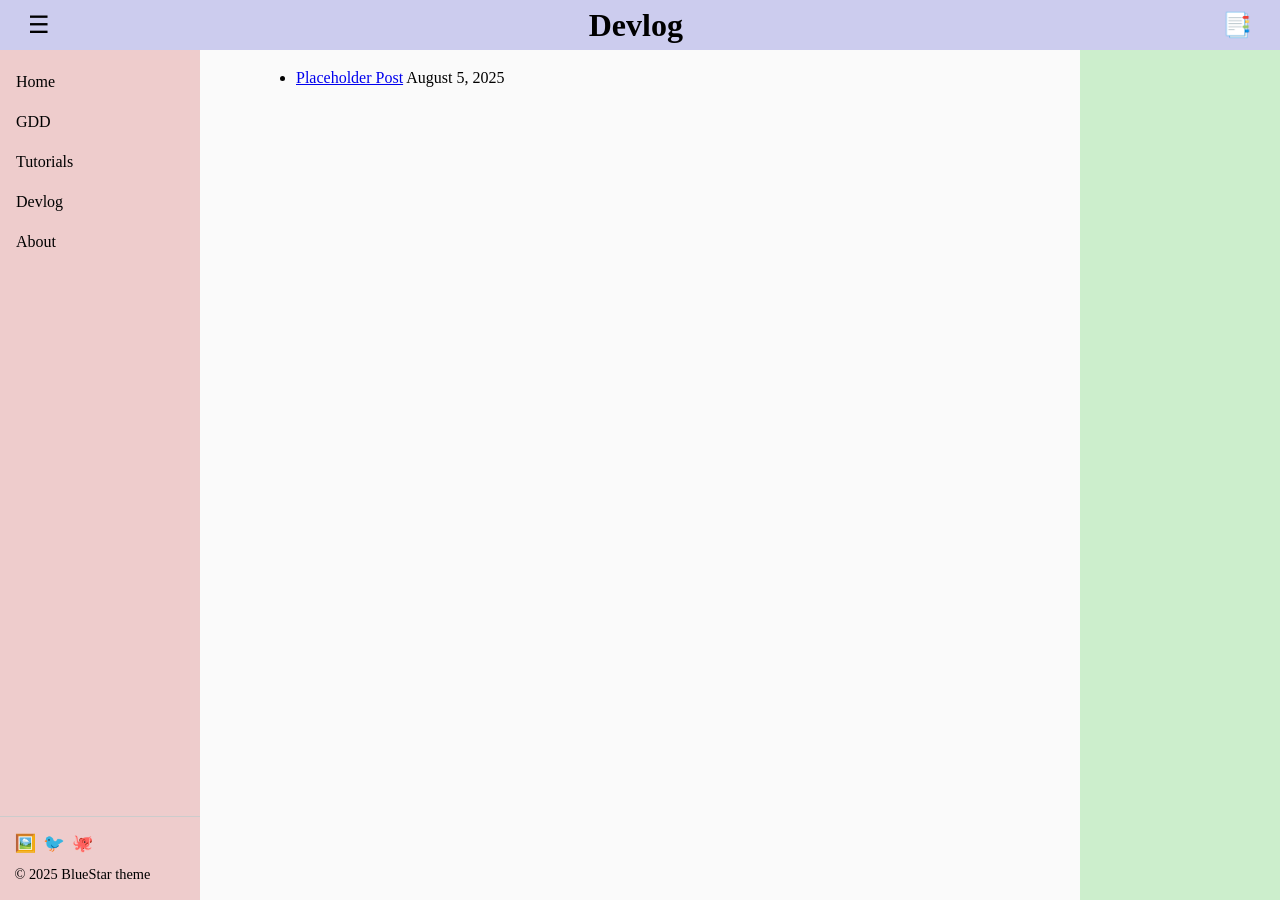
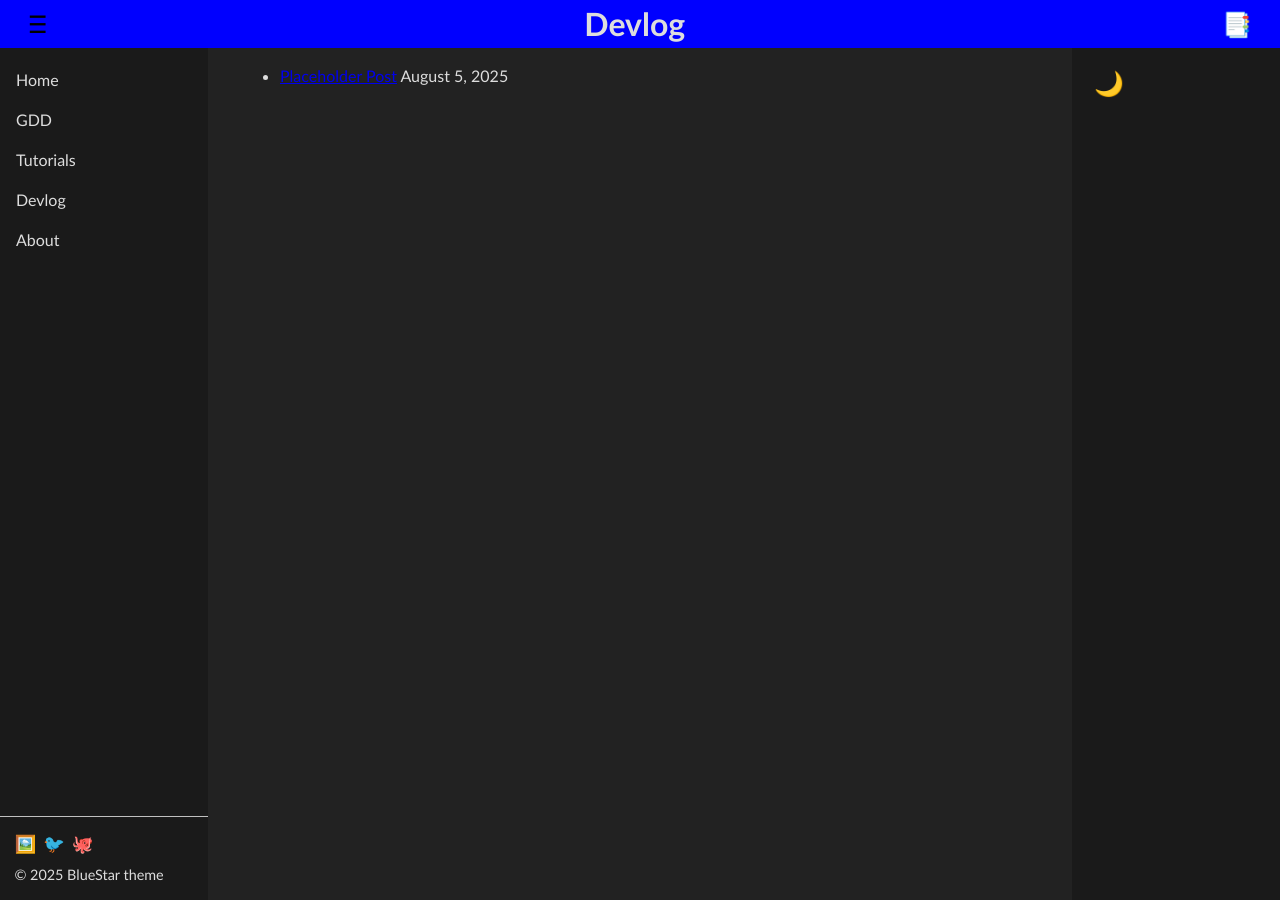
Before and after one commit to BlueStar03/theme, a Jekyll site: the page built from posts.md, in a window 1280 px wide. Built offline with Jekyll 4.4.1, drawn with Linux system fonts in a browser that asks for light colours.

Commit message:
dark mode

```diff
--- a/_includes/right-panel.html
+++ b/_includes/right-panel.html
@@ -1,9 +1,15 @@
 <!-- _includes/right-panel.html -->
 <div class="right-panel" id="rightPanel">
   <aside>
-<!-- Table of Contents container -->
-<nav class="toc">
-  <ul id="toc-list"></ul>
-</nav>
+
+    <!-- Theme toggle button -->
+    <button id="theme-toggle" class="theme-toggle" aria-label="Toggle light/dark theme">
+      🌙
+    </button>
+
+    <!-- Table of Contents container -->
+    <nav class="toc">
+      <ul id="toc-list"></ul>
+    </nav>
   </aside>
 </div>
--- a/_includes/scripts.html
+++ b/_includes/scripts.html
@@ -1,2 +1,3 @@
-<script src="{{ '/assets/js/panel-toggle.js' | relative_url }}"></script>
-<script src="{{ '/assets/js/toc.js'          | relative_url }}"></script>
+<script src="{{ '/assets/js/panel-toggle.js'  | relative_url }}"></script>
+<script src="{{ '/assets/js/toc.js'           | relative_url }}"></script>
+<script src="{{ '/assets/js/theme-toggle.js'  | relative_url }}"></script>
--- a/assets/css/style.css
+++ b/assets/css/style.css
@@ -1,60 +1,66 @@
-/* --------------------------------------------------------------------------
-   Basic Reset
-   -------------------------------------------------------------------------- */
-/*
-  Josh's Custom CSS Reset
-  https://www.joshwcomeau.com/css/custom-css-reset/
-*/
+/* =========================
+   Theme Colors (Dark/Light)
+   ========================= */
+:root {
+  --text-font: 'Calibri', Tahoma, Geneva, Verdana, sans-serif;
+  --mono-font: Consolas, 'Courier New', Courier, monospace;
 
-*, *::before, *::after {
-  box-sizing: border-box;
+  --font-size: 16px;
+  --panel-width: 13em;
+  --accent-color: blue ;
+  --content-max: 66.67em;
+
+  --bg-color: #222;
+  --bg-color2: #1a1a1a;
+  --text-color: #dddddd;
+  --text-color2: #aaaaaa;
+  --line-color: #444444;
+  --link-color: cornflowerblue;
+  --hover-color: #add8e6;
+
+  --accent-color2: cornflowerblue;
+  --accent-color3: aliceblue;
+
+
 }
 
-* {
-  margin: 0;
+[data-theme="light"] {
+  --bg-color: #eee;
+  --bg-color2: #ddd;
+  --text-color: #333;
+  --text-color2: #555;
+  --line-color: #999;
+  --link-color: cornflowerblue;
+  --hover-color: #add8e6;
 }
 
-@media (prefers-reduced-motion: no-preference) {
-  html {
-    interpolate-size: allow-keywords;
-  }
-}
+/* --------------------------------------------------------------------------
+           RESET
+   -------------------------------------------------------------------------- */
 
+*, *::before, *::after {box-sizing: border-box; }
+* {margin: 0;}
 body {
+  font-family: var(--text-font);
+  color: var(--text-color);
+  background: var(--bg-color);
   line-height: 1.5;
   -webkit-font-smoothing: antialiased;
 }
+img, picture, video, canvas, svg { display: block; max-width: 100%;}
+input, button, textarea, select { font: inherit;}
+p, h1, h2, h3, h4, h5, h6 { overflow-wrap: break-word;}
+p { text-wrap: pretty;}
+h1, h2, h3, h4, h5, h6 { text-wrap: balance;}
 
-img, picture, video, canvas, svg {
-  display: block;
-  max-width: 100%;
-}
-
-input, button, textarea, select {
-  font: inherit;
-}
-
-p, h1, h2, h3, h4, h5, h6 {
-  overflow-wrap: break-word;
-}
-
-p {
-  text-wrap: pretty;
-}
-h1, h2, h3, h4, h5, h6 {
-  text-wrap: balance;
-}
-
-#root, #__next {
-  isolation: isolate;
-}
+html { font-size: var(--font-size); }
 
 /* --------------------------------------------------------------------------
    Header
    -------------------------------------------------------------------------- */
 header {
-  height: 50px;
-  background: #cce;
+  height: 3em;
+  background: var(--accent-color);
   display: flex;
   align-items: center;
   justify-content: space-between;
@@ -76,11 +82,11 @@ header button {
    -------------------------------------------------------------------------- */
 .left-panel {
   position: fixed;
-  top: 50px;      /* below header */
+  top: 3em;      /* below header */
   bottom: 0;
   left: 0;
-  width: 200px;
-  background: #ecc;
+  width: var(--panel-width);
+  background: var(--bg-color2);
   display: flex;
   flex-direction: column;
   transition: left 0.3s ease;
@@ -88,7 +94,7 @@ header button {
 }
 
 .left-panel.closed {
-  left: -200px;
+  left:  calc(-1 * var(--panel-width));
 }
 
 .left-panel .left-scroll {
@@ -115,7 +121,7 @@ header button {
 .left-panel footer {
   flex-shrink: 0;
   padding: 1em;
-  border-top: 1px solid #ccc;
+  border-top: 1px solid silver;
   font-size: 0.9em;
 }
 
@@ -124,11 +130,11 @@ header button {
    -------------------------------------------------------------------------- */
 .right-panel {
   position: fixed;
-  top: 50px;      /* below header */
+  top: 3em;      /* below header */
   bottom: 0;
   right: 0;
-  width: 200px;
-  background: #cec;
+  width: var(--panel-width);
+  background: var(--bg-color2);
   overflow-y: auto;
   padding: 1em;
   transition: right 0.3s ease;
@@ -136,7 +142,7 @@ header button {
 }
 
 .right-panel.closed {
-  right: -200px;
+  right: calc(-1 * var(--panel-width));
 }
 
 /* --------------------------------------------------------------------------
@@ -145,7 +151,7 @@ header button {
 
    /* Center and constrain the main content */
 .content-inner {
-  max-width: 800px;    /* or whatever line-length you prefer */
+  max-width: var(--content-max);    /* or whatever line-length you prefer */
   margin: 0 auto;      /* centers horizontally */
   width: 100%;         /* so it can shrink on small screens */
   padding: 0 1em;      /* optional breathing room on mobile */
@@ -153,11 +159,10 @@ header button {
 
 main {
   position: absolute;
-  top: 50px;     /* below header */
+  top: 3em;     /* below header */
   bottom: 0;
-  left: 200px;   /* beside left panel */
-  right: 200px;  /* beside right panel */
-  background: #fafafa;
+  left: var(--panel-width);   /* beside left panel */
+  right: var(--panel-width);  /* beside right panel */
   overflow-y: auto;
   padding: 1em;
   transition: left 0.3s ease, right 0.3s ease;
@@ -166,27 +171,10 @@ main {
 body.hide-left  main { left: 0; }
 body.hide-right main { right: 0; }
 
-/* --------------------------------------------------------------------------
-   Collapsible Sections (if used)
-   -------------------------------------------------------------------------- */
-.collapsible-toggle {
-  display: block;
-  padding: 0.5em 1em;
-  font-weight: bold;
-  text-decoration: none;
-  color: inherit;
-  cursor: pointer;
-}
 
-.collapsible-content {
-  display: none;
-  padding-left: 1em;
-  list-style: disc;
-}
 
-.collapsible-content.open {
-  display: block;
-}
+
+
 
 /* --------------------------------------------------------------------------
    Table of Contents Styling (if used)
@@ -254,3 +242,13 @@ nav li > ol, nav li > ul,
 aside li > ol, aside li > ul {
   margin-left: 1em;
 }
+/* Theme toggle in right panel */
+.right-panel .theme-toggle {
+  display: block;
+  margin-bottom: 1em;
+  background: none;
+  border: none;
+  font-size: 1.5em;
+  cursor: pointer;
+  color: var(--text-color);
+}
--- /dev/null
+++ b/assets/js/theme-toggle.js
@@ -0,0 +1,23 @@
+// assets/js/theme-toggle.js
+document.addEventListener("DOMContentLoaded", () => {
+  const toggle = document.getElementById("theme-toggle");
+  const root   = document.documentElement;
+  const stored = localStorage.getItem("theme");
+
+  // apply stored theme
+  if (stored === "light" || stored === "dark") {
+    root.setAttribute("data-theme", stored);
+    toggle.textContent = stored === "light" ? "🌙" : "☀️";
+  }
+
+  toggle.addEventListener("click", () => {
+    const current = root.getAttribute("data-theme") === "light" ? "light" : "dark";
+    const next    = current === "light" ? "dark" : "light";
+
+    root.setAttribute("data-theme", next);
+    localStorage.setItem("theme", next);
+
+    // swap icon
+    toggle.textContent = next === "light" ? "🌙" : "☀️";
+  });
+});
```
